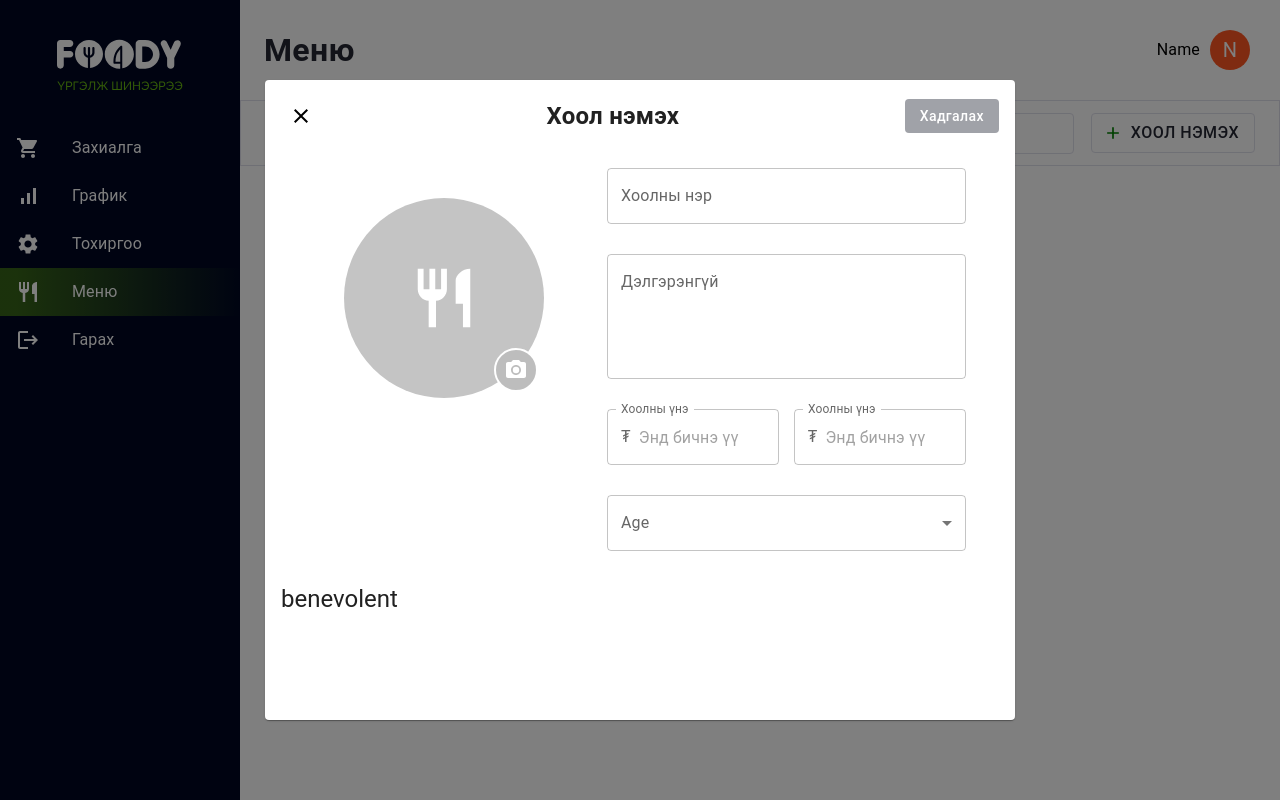
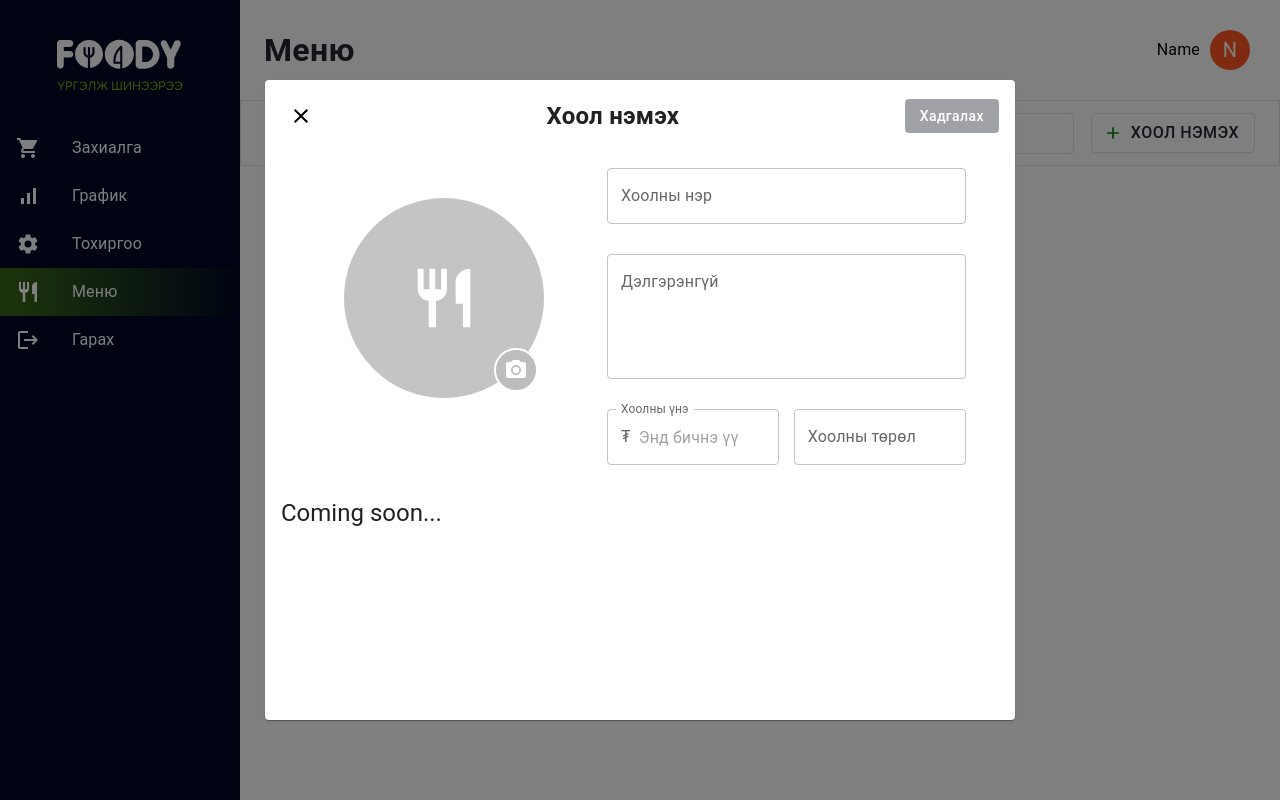
Before and after one commit to chinkhuslen/foody, a React (Create React App) app: page /menu in a window 1280 px wide. Both pictures are taken after a click on the button "ХООЛ НЭМЭХ". Built offline with nearby package versions, Linux system fonts and the light colour scheme.

Commit message:
addMealCart close button fixed

```diff
--- a/src/App.js
+++ b/src/App.js
@@ -12,7 +12,6 @@ import { useButtonContext } from "./provider/buttonContext";
 const App = () => {
   const { currentPage } = useNavContext();
   const { isAddMealClicked } = useButtonContext();
-  console.log(currentPage);
   return (
     <Router>
       <div>
--- a/src/components/addMealCart.jsx
+++ b/src/components/addMealCart.jsx
@@ -7,15 +7,20 @@ import CloseIcon from '@mui/icons-material/Close';
 import RestaurantIcon from '@mui/icons-material/Restaurant';
 import PhotoCameraIcon from '@mui/icons-material/PhotoCamera';
 import { useState } from 'react';
-
+import {useButtonContext} from '../provider/buttonContext'
 export const AddMealCart = () => {
     const [age, setAge] = useState('');
+    const { setIsAddMealClicked,isAddMealClicked } = useButtonContext();
+    const handleChange = (event) => {
+      setAge(event.target.value);
+    };
+
     return (
         <div id="addMeal">
 
-            <Card sx={{ width: { xs: 350, sm: 550, md: 750 }, height: "80vh" }}>
+            <Card sx={{ width: { xs: 350, sm: 550, md: 750 }, height: "80vh",overflow:'scroll' }}>
                 <CardContent style={{ display: 'flex', justifyContent: 'space-between', alignItems: 'center' }} >
-                    <IconButton>
+                    <IconButton onClick={()=>setIsAddMealClicked(!isAddMealClicked)}>
                         <CloseIcon sx={{ color: '#000000' }} />
                     </IconButton>
                     <Typography sx={{ fontWeight: 700, fontSize: { sm: 24, xs: 18 }, lineHeight: '32px' }}>
@@ -67,34 +72,31 @@ export const AddMealCart = () => {
                             />
                             <TextField
                                 id="outlined-textarea"
-                                label="Хоолны үнэ"
+                                label="Хоолны төрөл"
                                 sx={{ width: '48%' }}
-                                InputProps={{
-                                    startAdornment: (
-                                        <InputAdornment position="start">₮</InputAdornment>
-                                    ),
-                                }}
                                 placeholder="Энд бичнэ үү"
                             />
                         </Box>
-                        <FormControl>
+                        {/* <FormControl fullWidth>
                             <InputLabel id="demo-simple-select-label">Age</InputLabel>
                             <Select
                                 labelId="demo-simple-select-label"
                                 id="demo-simple-select"
+                                value={age}
                                 label="Age"
+                                onChange={handleChange}
                             >
-                                <MenuItem>Ten</MenuItem>
-                                <MenuItem>Twenty</MenuItem>
-                                <MenuItem>Thirty</MenuItem>
+                                <MenuItem value={10}>Ten</MenuItem>
+                                <MenuItem value={20}>Twenty</MenuItem>
+                                <MenuItem value={30}>Thirty</MenuItem>
                             </Select>
-                        </FormControl>
+                        </FormControl> */}
                     </Box>
                 </CardContent>
                 {/* -------------- */}
                 <CardContent>
                     <Typography variant="h5" component="div">
-                        benevolent
+                        Coming soon...
                     </Typography>
                 </CardContent>
             </Card>
```
